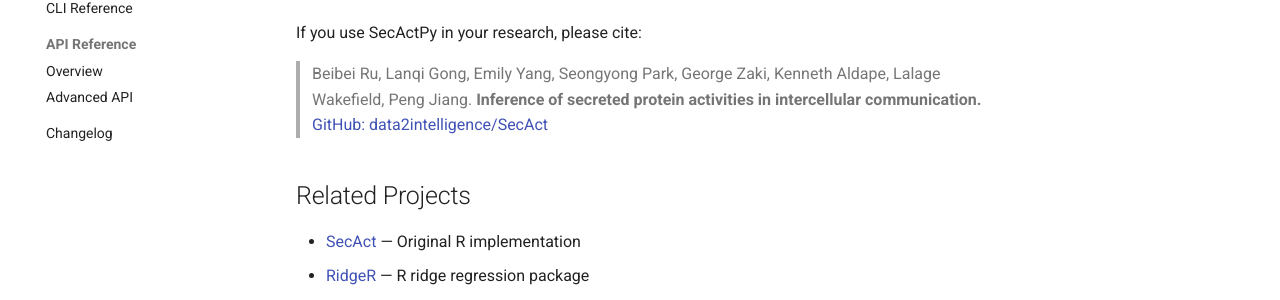
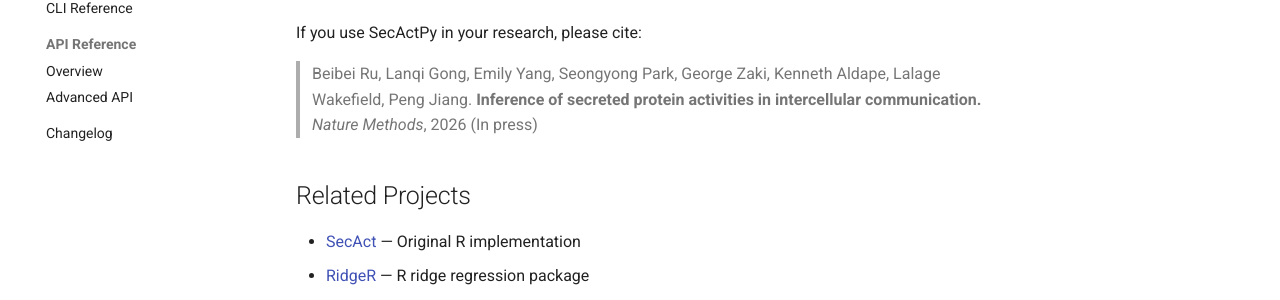
Before and after one commit to data2intelligence/SecActpy, an MkDocs documentation site: the page built from docs/index.md, in a window 1280 px wide and 900 px high, scrolled down 948 px. Shown: the part 360-660 px from the top of the window. Built offline with MkDocs 1.6.1 and Material for MkDocs 9.7.7, drawn with Linux system fonts in a browser that asks for light colours; comment, search, counter and statistics services are not loaded.

Commit message:
Update citation to Nature Methods 2026 (In press)

```diff
--- a/docs/index.md
+++ b/docs/index.md
@@ -44,7 +44,7 @@ If you use SecActPy in your research, please cite:
 
 > Beibei Ru, Lanqi Gong, Emily Yang, Seongyong Park, George Zaki, Kenneth Aldape, Lalage Wakefield, Peng Jiang.
 > **Inference of secreted protein activities in intercellular communication.**
-> [GitHub: data2intelligence/SecAct](https://github.com/data2intelligence/SecAct)
+> *Nature Methods*, 2026 (In press)
 
 ## Related Projects
 
```
Also changed, not shown: README.md (+1 -1 lines).
